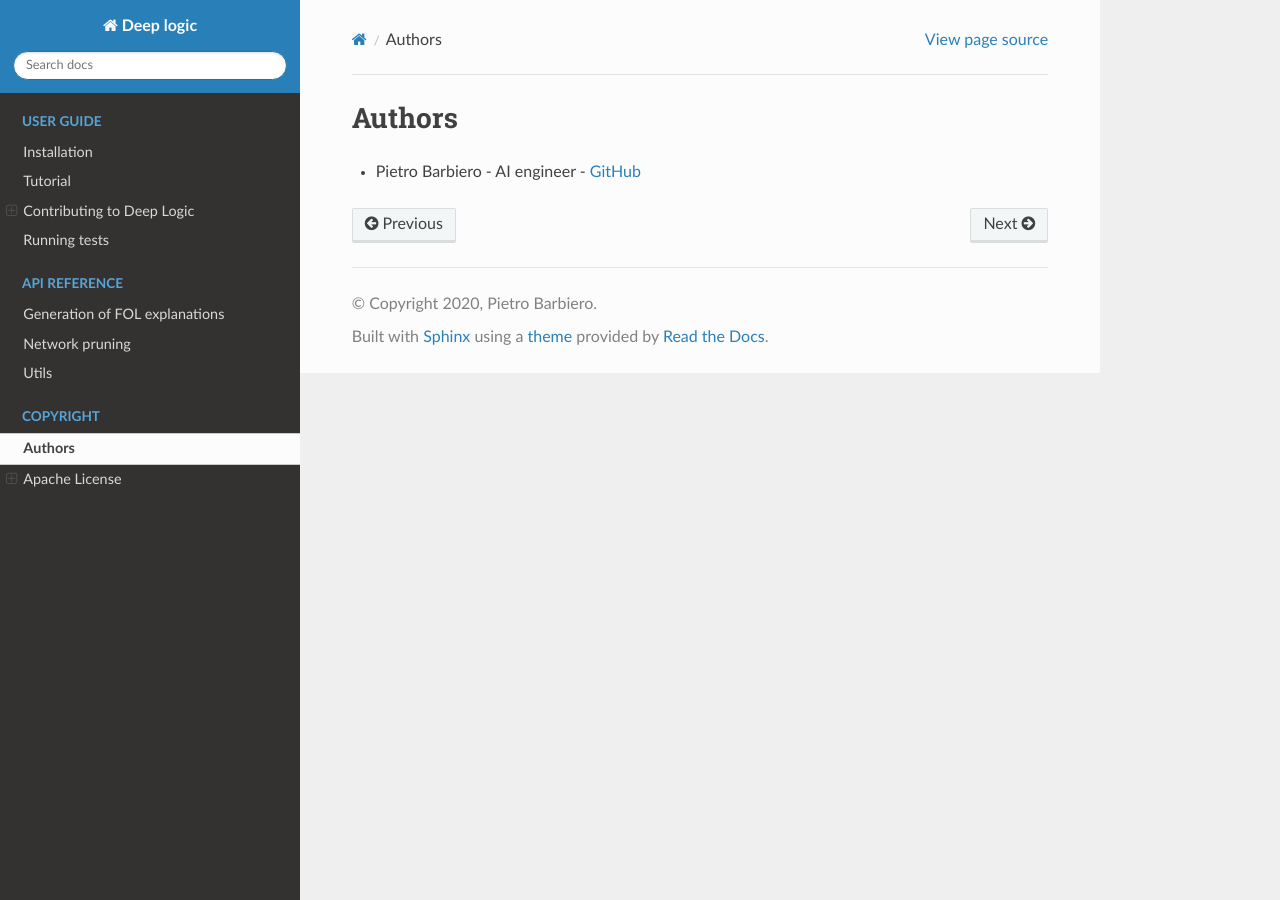
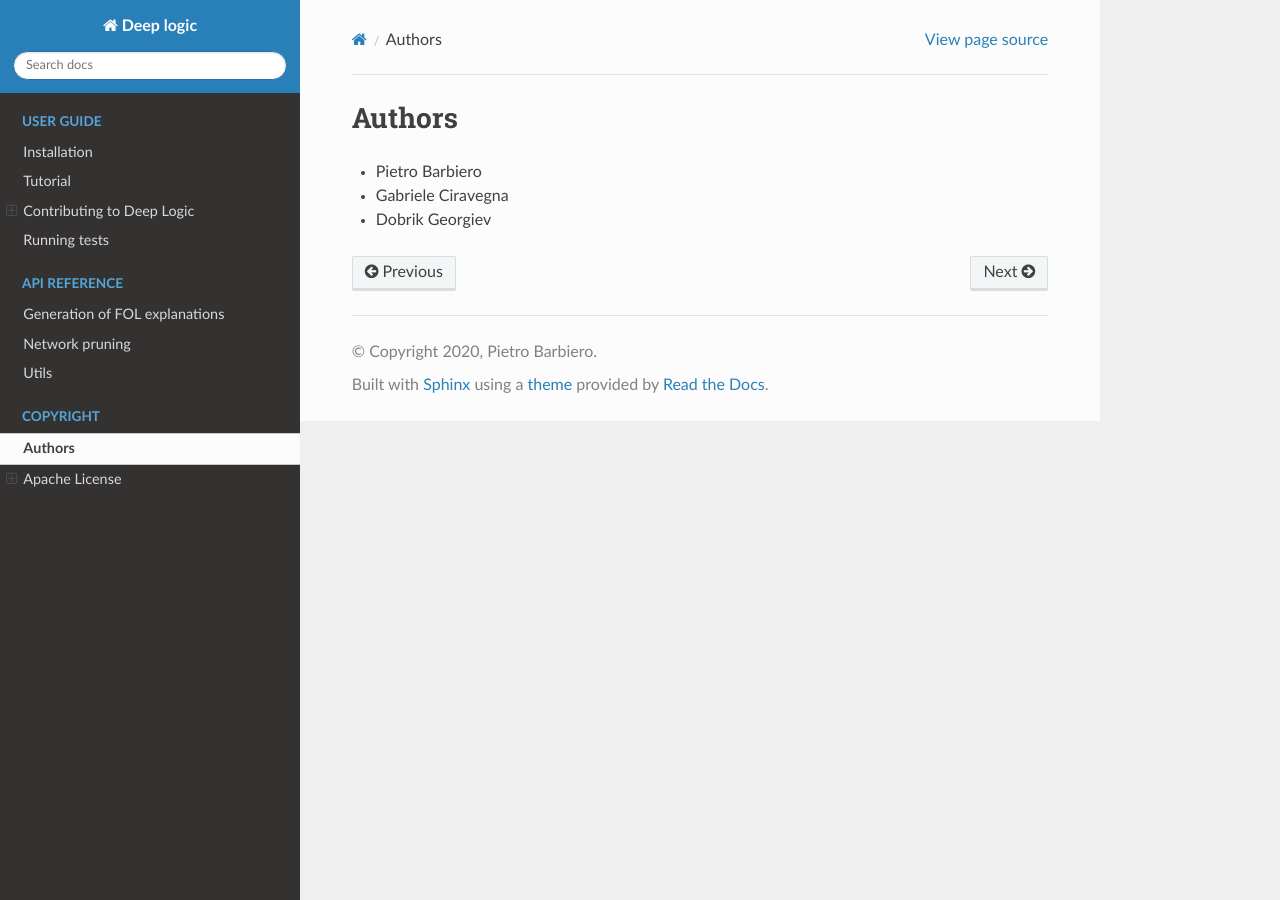
Before and after one commit to pietrobarbiero/logic_explained_networks, a Sphinx documentation site: the page built from doc/user_guide/authors.rst, in a window 1280 px wide. Built offline with Sphinx 7.4.7 and the Read the Docs theme 2.0.0, drawn with Linux system fonts in a browser that asks for light colours.

Commit message:
Update authors

```diff
--- a/README.rst
+++ b/README.rst
@@ -233,7 +233,7 @@ Constraints theory in machine learning::
 Authors
 -------
 
-`Pietro Barbiero <http://www.pietrobarbiero.eu/>`__.
+`Pietro Barbiero <http://www.pietrobarbiero.eu/>`__, Gabriele Ciravegna, and Dobrik Georgiev.
 
 Licence
 -------
--- a/doc/user_guide/authors.rst
+++ b/doc/user_guide/authors.rst
@@ -1,4 +1,6 @@
 Authors
 =======
 
-* Pietro Barbiero - AI engineer - `GitHub <https://github.com/pietrobarbiero>`__
+* Pietro Barbiero
+* Gabriele Ciravegna
+* Dobrik Georgiev
```
